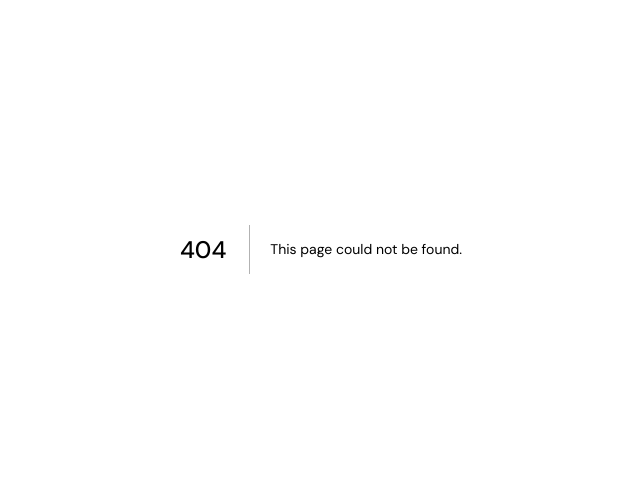
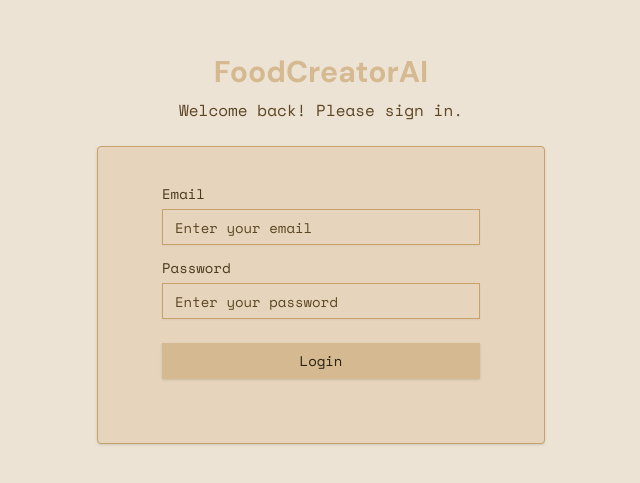
Before and after one commit to HenrySchwerdt/food-creator, a Next.js app: page /auth/signin in a window 1280 px wide. Before the commit this address had no page. Shown: the part 151-634 px from the top of the page, without its empty margins (319-959 px from the left). Built offline with nearby package versions, Linux system fonts and the light colour scheme.

Commit message:
add login

```diff
--- a/package.json
+++ b/package.json
@@ -15,16 +15,19 @@
   },
   "dependencies": {
     "@radix-ui/react-icons": "^1.3.0",
+    "@radix-ui/react-label": "^2.1.0",
     "@radix-ui/react-separator": "^1.1.0",
     "@radix-ui/react-slot": "^1.1.0",
     "@react-pdf/renderer": "^3.4.4",
     "@t3-oss/env-nextjs": "^0.10.1",
+    "bcrypt-ts": "^5.0.2",
     "class-variance-authority": "^0.7.0",
     "clsx": "^2.1.1",
     "drizzle-orm": "^0.33.0",
     "geist": "^1.3.0",
     "lucide-react": "^0.438.0",
     "next": "^14.2.4",
+    "next-auth": "^4.24.7",
     "postgres": "^3.4.4",
     "react": "^18.3.1",
     "react-dom": "^18.3.1",
--- /dev/null
+++ b/src/app/api/auth/[...nextauth]/route.ts
@@ -0,0 +1,43 @@
+import NextAuth, { type AuthOptions, type RequestInternal, type User } from 'next-auth';
+import CredentialsProvider from "next-auth/providers/credentials";
+import { compareSync } from "bcrypt-ts";
+import { getUserByEmail } from '~/server/repository/userRepository';
+
+const authOptions = {
+    session: {
+        strategy: 'jwt',
+    },
+    pages: {
+        signIn: '/auth/signin',
+    },
+    providers: [
+        CredentialsProvider({
+            name: 'Credentials',
+            credentials: {
+                username: { label: "Email", type: "email" },
+                password: { label: "Password", type: "password" }
+            },
+            async authorize(credentials: Record<"password" | "username", string> | undefined, _req: Pick<RequestInternal, "body" | "query" | "headers" | "method">): Promise<User | null> {
+                if (!credentials) return null;
+                if (!credentials.username || !credentials.password) return null;
+                const user = await getUserByEmail(credentials.username);
+                if (!user) return null;
+                if (credentials.username === user?.email && compareSync(credentials.password, user.hash)) {
+                    return {
+                        id: user.id,
+                        name: user.email,
+                        email: user.email
+                    };
+                }
+                return null;
+            }
+        }),
+    ],
+} as AuthOptions
+
+
+// eslint-disable-next-line @typescript-eslint/no-unsafe-assignment
+const handler = NextAuth(authOptions);
+
+
+export { handler as GET, handler as POST };
--- /dev/null
+++ b/src/app/auth/signin/page.tsx
@@ -0,0 +1,36 @@
+import { Card, CardContent, CardFooter } from "~/components/ui/card"
+import { Label } from "~/components/ui/label"
+import { Input } from "~/components/ui/input"
+import { Button } from "~/components/ui/button"
+
+export default function Component() {
+    return (
+        <div className="flex min-h-screen flex-col items-center justify-center bg-background">
+            <div className="mx-auto w-full max-w-md space-y-6">
+                <div className="flex flex-col items-center space-y-2">
+                    <h1 className="text-3xl font-bold text-primary">FoodCreatorAI</h1>
+                    <p className="text-muted-foreground">Welcome back! Please sign in.</p>
+                </div>
+                <Card className="py-10">
+                    <form className="px-10" method="post" action="/api/auth/callback/credentials">
+                        <CardContent className="space-y-4">
+                            <div className="grid gap-2">
+                                <Label htmlFor="email">Email</Label>
+                                <Input id="email" name="username" type="email" placeholder="Enter your email" required />
+                            </div>
+                            <div className="grid gap-2">
+                                <Label htmlFor="password">Password</Label>
+                                <Input id="password" name="password" type="password" placeholder="Enter your password" required />
+                            </div>
+                        </CardContent>
+                        <CardFooter>
+                            <Button type="submit" className="w-full">
+                                Login
+                            </Button>
+                        </CardFooter>
+                    </form>
+                </Card>
+            </div>
+        </div>
+    )
+}
--- /dev/null
+++ b/src/components/ui/label.tsx
@@ -0,0 +1,26 @@
+"use client"
+
+import * as React from "react"
+import * as LabelPrimitive from "@radix-ui/react-label"
+import { cva, type VariantProps } from "class-variance-authority"
+
+import { cn } from "~/lib/utils"
+
+const labelVariants = cva(
+  "text-sm font-medium leading-none peer-disabled:cursor-not-allowed peer-disabled:opacity-70"
+)
+
+const Label = React.forwardRef<
+  React.ElementRef<typeof LabelPrimitive.Root>,
+  React.ComponentPropsWithoutRef<typeof LabelPrimitive.Root> &
+    VariantProps<typeof labelVariants>
+>(({ className, ...props }, ref) => (
+  <LabelPrimitive.Root
+    ref={ref}
+    className={cn(labelVariants(), className)}
+    {...props}
+  />
+))
+Label.displayName = LabelPrimitive.Root.displayName
+
+export { Label }
--- a/src/middleware.ts
+++ b/src/middleware.ts
@@ -1,7 +1,9 @@
 import { NextResponse, type NextRequest } from 'next/server';
+import { type NextRequestWithAuth, withAuth } from 'next-auth/middleware';
+export { withAuth } from "next-auth/middleware";
 import { env } from './env';
 
-export function middleware(req: NextRequest) {
+export async function middleware(req: NextRequest | NextRequestWithAuth) {
     if (req.nextUrl.pathname == '/') {
         // This is to prevent lawers from accessing the home page
         const basicAuth = req.headers.get('authorization');
@@ -16,5 +18,13 @@ export function middleware(req: NextRequest) {
         url.pathname = '/api/blockHome';
         return NextResponse.rewrite(url);
     }
-    return NextResponse.next();
+    // These urls are either checked in the handler or need to be public
+    if (req.nextUrl.pathname.startsWith('/api/auth')
+        || req.nextUrl.pathname.startsWith('/api/products')
+        || req.nextUrl.pathname.startsWith('/api/menu')
+        || req.nextUrl.pathname.startsWith('/api/blockHome')
+        || req.nextUrl.pathname.startsWith('/auth')) {
+        return NextResponse.next();
+    }
+    return withAuth(req as NextRequestWithAuth);
 }
--- a/src/server/db/schema.ts
+++ b/src/server/db/schema.ts
@@ -11,7 +11,6 @@ import {
   varchar,
 } from "drizzle-orm/pg-core";
 import { type MenuDay, type ShoppingList } from "../domain/types";
-import { number } from "zod";
 
 /**
  * This is an example of how to use the multi-project schema feature of Drizzle ORM. Use the same
--- a/src/server/repository/userRepository.ts
+++ b/src/server/repository/userRepository.ts
@@ -24,3 +24,10 @@ export const getUser = async (id: string): Promise<User | undefined> => {
     })
     return identifiedUser;
 }
+
+export const getUserByEmail = async (email: string): Promise<User | undefined> => {
+    const identifiedUser : User | undefined = await db.query.user.findFirst({
+        where: (item, { eq }) => eq(item.email, email)
+    })
+    return identifiedUser;
+}
```
Also changed, not shown: 1 other file (tests, documents, lock files or other folders).
